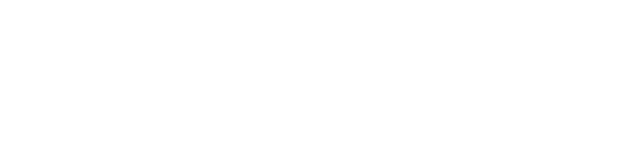
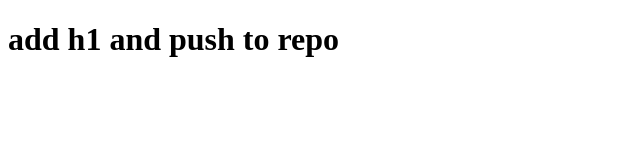
Before and after one commit to hieijuan/tut-git-one, a plain HTML site: page index.html in a window 1280 px wide. Shown: the whole page, without its empty margins (0-640 px from the left). Drawn offline with Linux system fonts and the light colour scheme.

Commit message:
add h1 to index

```diff
--- a/index.html
+++ b/index.html
@@ -6,6 +6,6 @@
     <title>working on branch</title>
 </head>
 <body>
-
+    <h1>add h1 and push to repo</h1>
 </body>
 </html>
```
